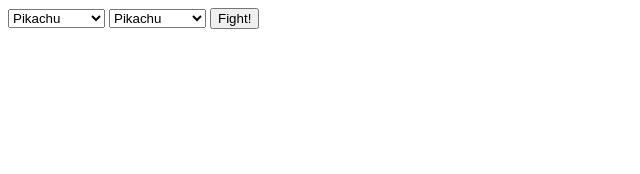
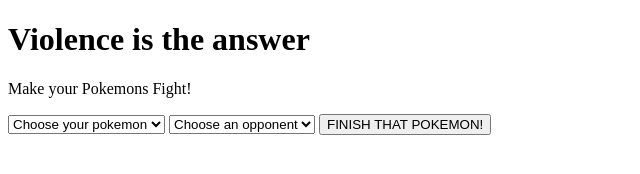
Before and after one commit to ValLR/pokemon-poo, a plain HTML site: page index.html in a window 1280 px wide. Shown: the whole page, without its empty margins (0-640 px from the left). Drawn offline with Linux system fonts and the light colour scheme.

Commit message:
agregue clase y hidden selected, empecé a crear función de botón

```diff
--- a/index.html
+++ b/index.html
@@ -5,15 +5,19 @@
 		<title>Pokemones</title>
 	</head>
 	<body>
+		<h1>Violence is the answer</h1>
+		<p>Make your Pokemons Fight!</p>
 		<select name="pokemon1" id="fighter1">
-			<option value = "pikachu">Pikachu</option>
-			<option value = "charmander">Charmander</option>
+			<option hidden selected>Choose your pokemon</option>
+			<option class = "amarillo" value = "Pikachu">Pikachu</option>
+			<option class = "rojo" value = "Charmander">Charmander</option>
 		</select>
 		<select name="pokemon2" id= "fighter2">
-			<option value="pikachu">Pikachu</option>
-			<option value="charmander">Charmander</option>
+			<option hidden selected>Choose an opponent</option>
+			<option class = "amarillo" value="pikachu">Pikachu</option>
+			<option class= "rojo"value="charmander">Charmander</option>
 		</select>
-		<button class="btn btn-lg btn-primary btn-block submit-btn" onclick = "statement()" >Fight!</button>
+		<button class="btn btn-lg btn-primary btn-block submit-btn" onclick = "ultraViolence()" >FINISH THAT POKEMON!</button>
 
 	<div id = "caja"></div>
 		<script src= "js/pokemon.js"></script>
--- a/js/pokemon.js
+++ b/js/pokemon.js
@@ -22,12 +22,17 @@
 	}
 }
 
-function statement(){
-	var pokemon1 = document.getElementById("fighter1");
-	var pokemon2 = document.getElementById("fighter2")
+
+function ultraViolence(){
+	var data = document.getElementById("caja");
 }
+
+
 var Pikachu = new Pokemon("Pikachu","amarillo", 55)
 var Charmander = new Pokemon("Charmander", "rojo", 52)
+
+
+
 
 var data = document.getElementById("caja");
 //data.innerHTML += Charmander.mostrarPokemon();
```
